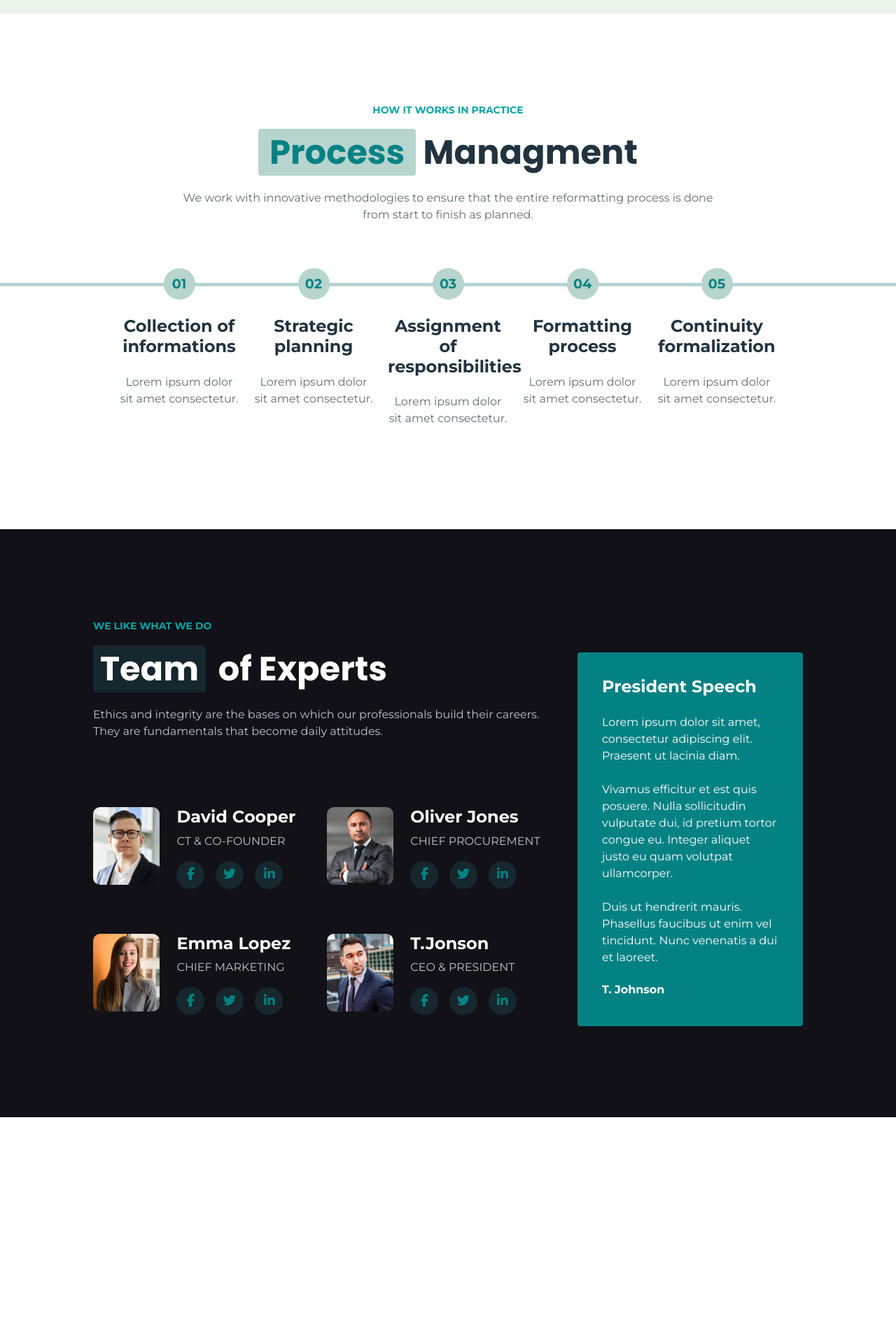
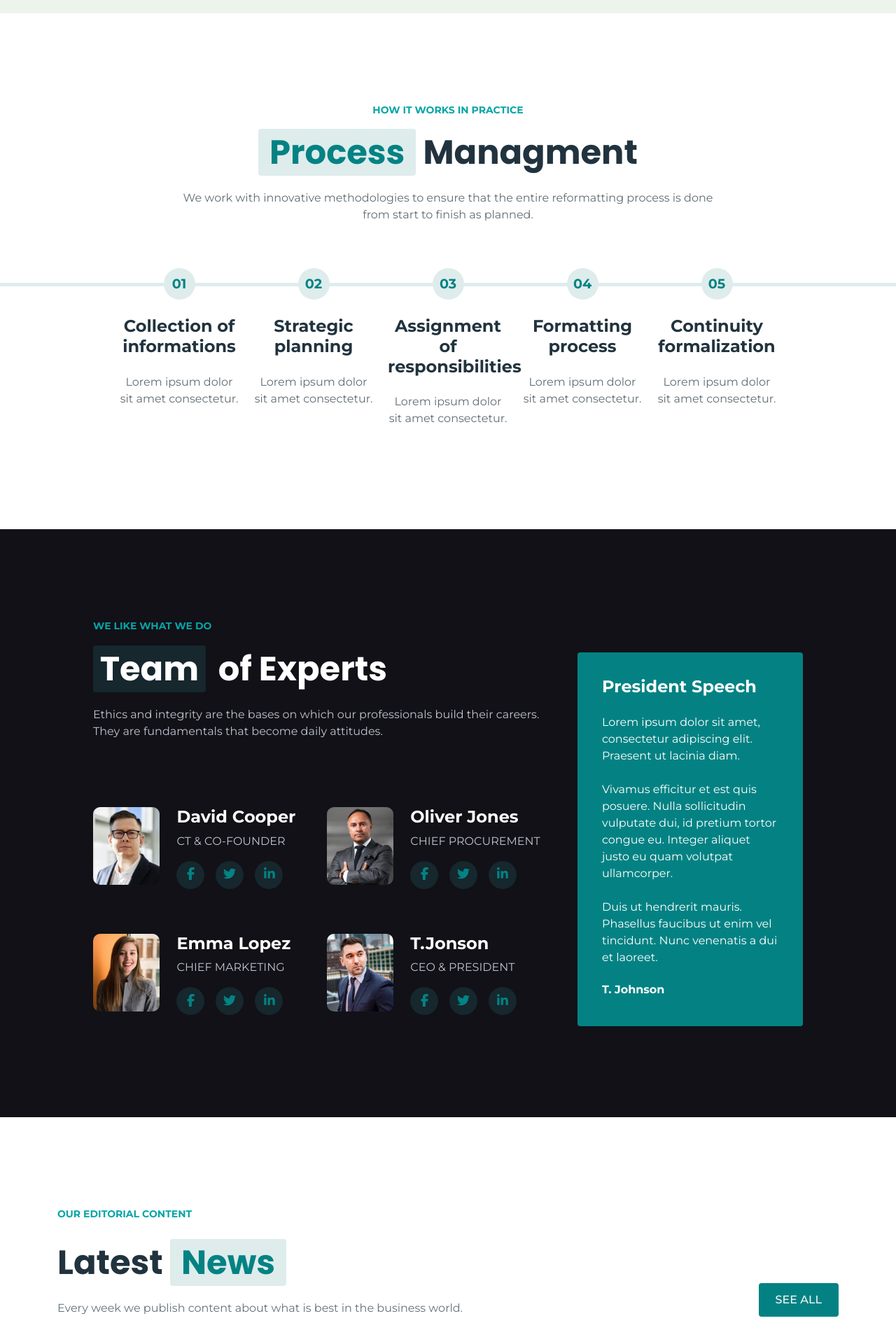
Before and after one commit to Alexxboc/proj-html-vuejs, a Vue app: page / in a window 1280 px wide. Shown: the part 2399-4319 px from the top of the page at 70% size. Before the commit the page ends 3995 px from the top, so only its background shows below. Built offline with nearby package versions, Linux system fonts and the light colour scheme.

Commit message:
Create section tem titles

```diff
--- a/src/assets/scss/style.scss
+++ b/src/assets/scss/style.scss
@@ -112,3 +112,9 @@ section {
     background-color: $consulting-btn-bg-light;
     color: $consulting-primary;
 }
+
+.h2_bg_light {
+    @include bg_text();
+    background-color: #deecec;
+    color: $consulting-primary;
+}
--- a/src/components/Main/MainComponent.vue
+++ b/src/components/Main/MainComponent.vue
@@ -5,11 +5,40 @@
     <SectionServices />
     <SectionProcess />
     <SectionTeam />
+    <section class="news">
+      <div class="container">
+        <div class="row info">
+          <div class="col-8 d-flex flex-column justify-content-end">
+            <h6 class="over_title text-uppercase fs_14 fw_700">
+              Our editorial content
+            </h6>
+            <!-- /.over-title -->
+            <h2 class="section_title fw_700 my-4">
+              Latest <span class="h2_bg_light">News</span>
+            </h2>
+            <!-- /.section_title -->
+            <p class="mb-0">
+              Every week we publish content about what is best in the business
+              world.
+            </p>
+          </div>
+          <!-- /.col-10 -->
+          <div class="col-4 d-flex align-items-end justify-content-end">
+            <a href="#" class="btn_get decor_none"> See all </a>
+            <!-- /.btn_get decor-none -->
+          </div>
+          <!-- /.col-2 -->
+        </div>
+        <!-- /.row info -->
+      </div>
+      <!-- /.container -->
+    </section>
+    <!-- /.news -->
 
     <!--
 
 
-- SECTION TEAM
+
 
 - SECTION LATEST NEWS
 
@@ -39,4 +68,21 @@ export default {
 
 <style lang="scss" scoped>
 
+// .col-4 {
+//   margin-bottom: 1rem;
+// }
+
+h6 {
+  color: $consulting-elf-green;
+}
+
+h2 {
+  font-size: 48px;
+  font-family: "Poppins", sans-serif;
+  color: $consulting-dark-blue;
+}
+
+p {
+  color: #637179;
+}
 </style>
--- a/src/components/Main/SectionProcessComponent.vue
+++ b/src/components/Main/SectionProcessComponent.vue
@@ -8,7 +8,7 @@
           </h6>
           <!-- /.over-title -->
           <h2 class="section_title fw_700 my-4">
-            <span class="h2_bg_services">Process</span> Managment
+            <span class="h2_bg_light">Process</span> Managment
           </h2>
           <!-- /.section_title -->
           <p>
@@ -106,7 +106,7 @@ export default {
 .process {
   height: 45px;
   width: 45px;
-  background-color: $consulting-btn-bg-light;
+  background-color: #deecec;
   color: $consulting-primary;
   border-radius: 50%;
   width: 45px;
@@ -134,7 +134,7 @@ h4 {
     left: 0;
     width: 100%;
     height: 5px;
-    background-color: $consulting-btn-bg-light;
+    background-color: #deecec;
   }
 }
 
```
